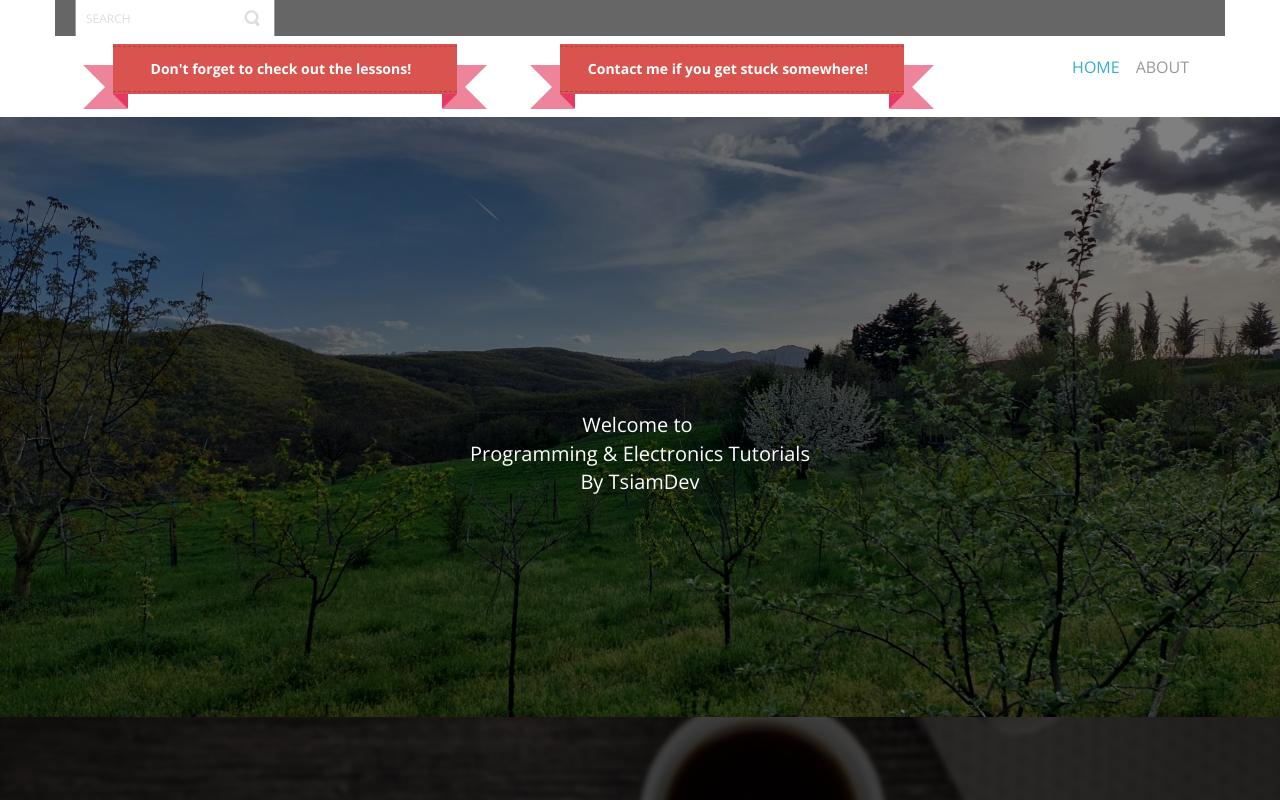
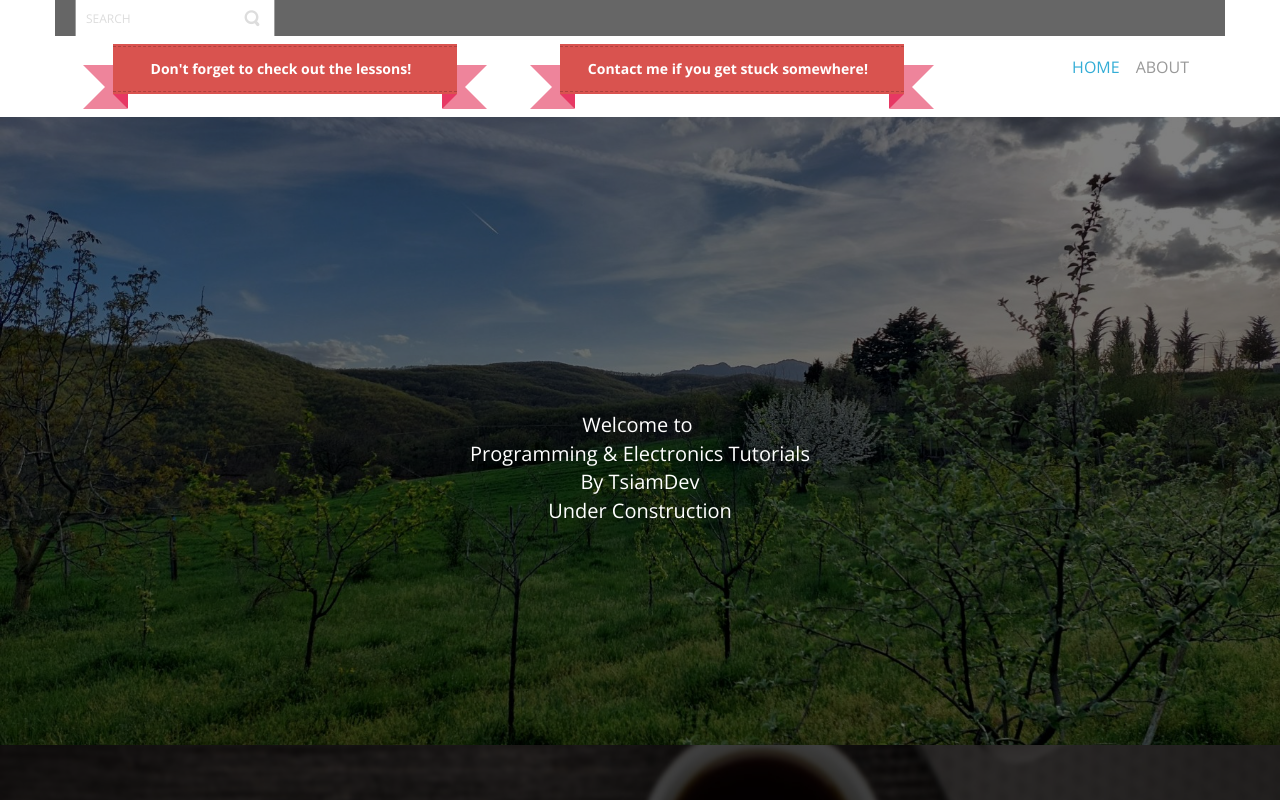
Before and after one commit to TsiamDev/TsiamDev.github.io, a plain HTML site: page home.html in a window 1280 px wide. Shown: the top 800 px of the page. Drawn offline with nearby package versions, Linux system fonts and the light colour scheme.

Commit message:
under construction

```diff
--- a/home.html
+++ b/home.html
@@ -200,7 +200,7 @@
 		<section class=" bd-section-5 bd-page-width bd-tagstyles bd-textureoverlay bd-textureoverlay-3 " id="section3" data-section-title="Simple Centered On BG">
     <div class="bd-container-inner bd-margins clearfix">
         <p class=" bd-textblock-6 bd-content-element">
-    Welcome to&nbsp;<br>Programming &amp; Electronics Tutorials<br>By TsiamDev
+    Welcome to&nbsp;<br>Programming &amp; Electronics Tutorials<br>By TsiamDev<br> Under Construction
 </p>
     </div>
 </section>
```
